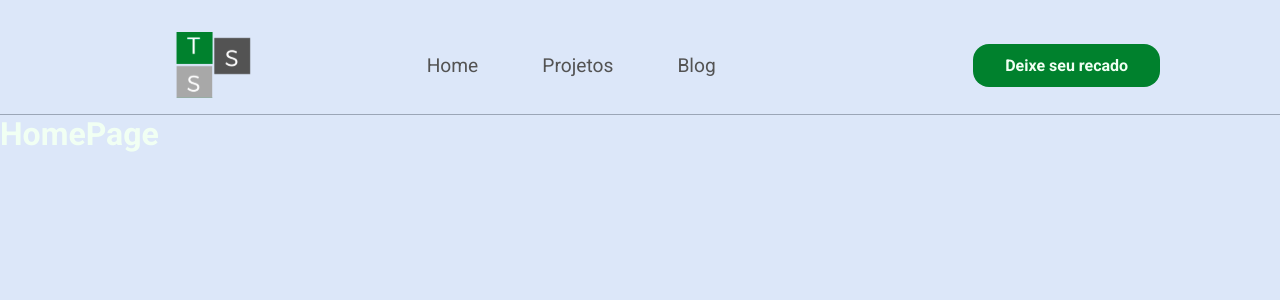
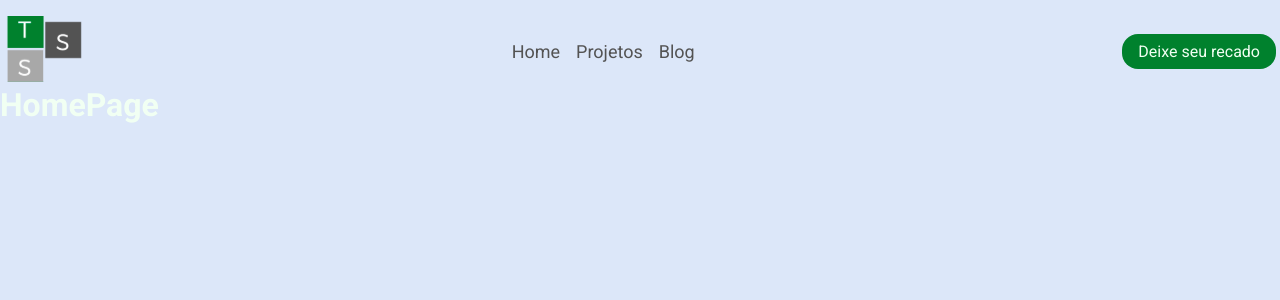
Before and after one commit to thiago-santanna/portifolio, a React (Vite) app: page / in a window 1280 px wide. Shown: the top 300 px of the page. Built offline with nearby package versions, Linux system fonts and the light colour scheme.

Commit message:
refazendo o header

```diff
--- a/src/components/header/index.jsx
+++ b/src/components/header/index.jsx
@@ -8,7 +8,6 @@ export function HeaderNavBar() {
         <div className={styles.imageContainer}>
           <img src={logo} alt="Logo Marga TSS Web Apps" />
         </div>
-        <div className={styles.navBarContainer}>
         <nav>
           <ul>
             <li>Home</li>
@@ -16,10 +15,7 @@ export function HeaderNavBar() {
             <li>Blog</li>
           </ul>
         </nav>
-        </div>
-        <div className={styles.buttonContainer}>
         <button>Deixe seu recado</button>
-        </div>
       </div>
     </>
   );
--- a/src/styles/HeaderNavBar.module.css
+++ b/src/styles/HeaderNavBar.module.css
@@ -1,29 +1,16 @@
 .container {
-  display: grid;
-  grid-template-columns: 1fr 1fr 1fr;
-  overflow: hidden;
-  margin: 2rem auto 0 auto;
-  border-bottom: 1px solid var(--gray-200);
-  padding-bottom: 1rem;
+  display: flex;
+  gap: 8px;
+  justify-content: space-between;
+  align-items: center;
+  margin-top: 1rem;
+  padding-left: 4px;
+  padding-right: 4px;
 }
 
-.imageContainer {
+nav ul {
   display: flex;
-  justify-content: center;
-}
-
-.navBarContainer {
-  display: flex;
-  align-items: center;
-}
-
-.navBarContainer nav {
-  font-size: larger;
-}
-
-.navBarContainer ul {
-  display: flex;
-  gap: 4rem;
+  gap: 1rem;
   list-style: none;
   color: var(--gray-500);
 }
@@ -32,21 +19,25 @@
   color: var(--gray-200);
 }
 
-.buttonContainer {
-  display: inline;
-  text-align-last: center;
-  padding-top: 12px;
+button {
+  color: var(--white);
+  background: var(--green-600);
+  padding: 4px 8px;
+  border-radius: 16px;
+  border: 0;
 }
 
-.buttonContainer button {
-  color: var(--white);
-  background: var(--green-600);
-  padding: 0.75rem 2rem;
-  border-radius: 16px;
-  border: 0;
-  font-weight: bold;
+button:hover {
+  background: var(--green-300);
 }
 
-.buttonContainer button:hover {
-  background: var(--green-300);
+@media screen and (min-width: 768px) {
+  nav {
+    font-size: large;
+  }
+
+  button {
+    padding: 8px 16px;
+    font-size: large;
+  }
 }
```
Also changed, not shown: 2 other files (tests, documents, lock files or other folders). Lines whose indentation alone changed are shown as unchanged.
